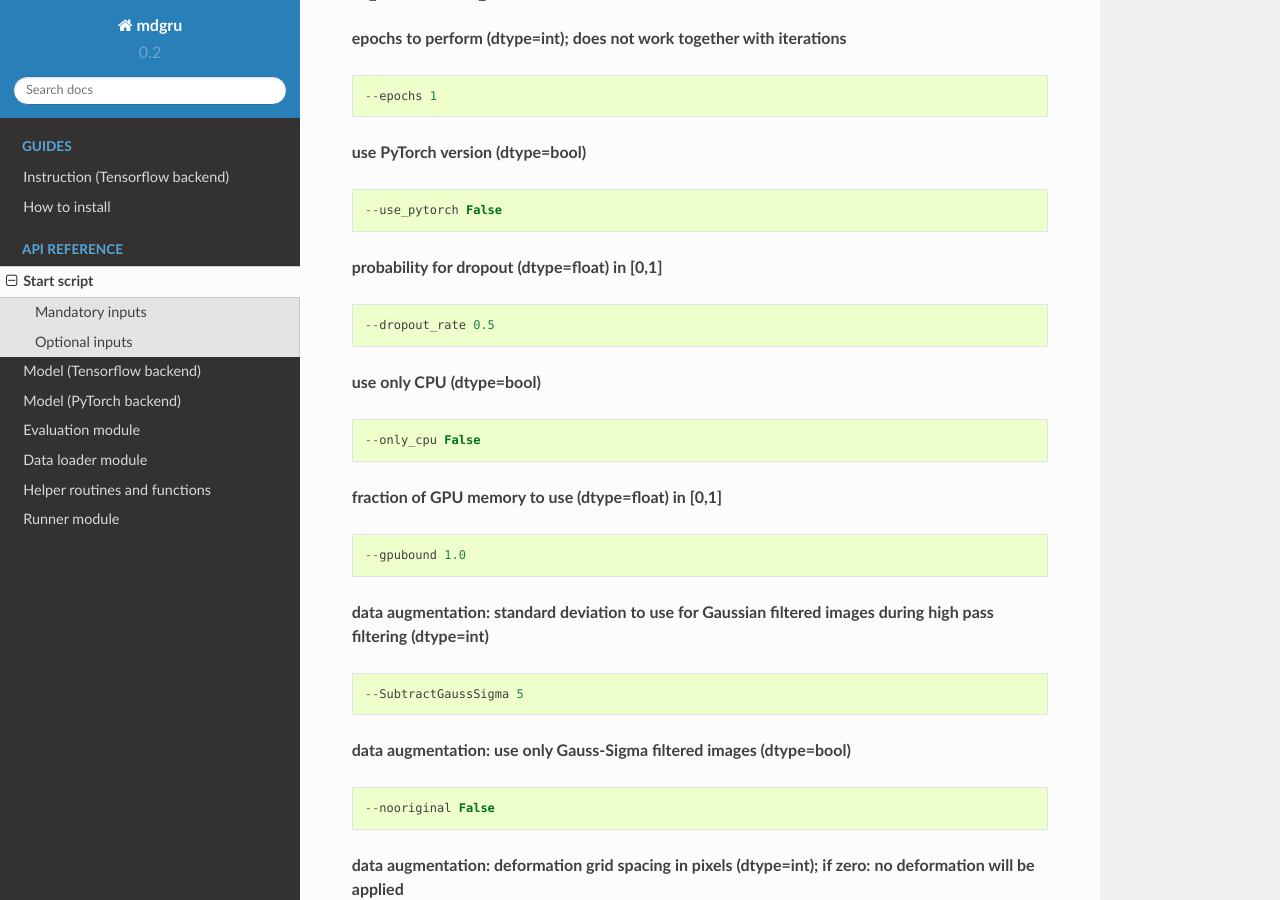
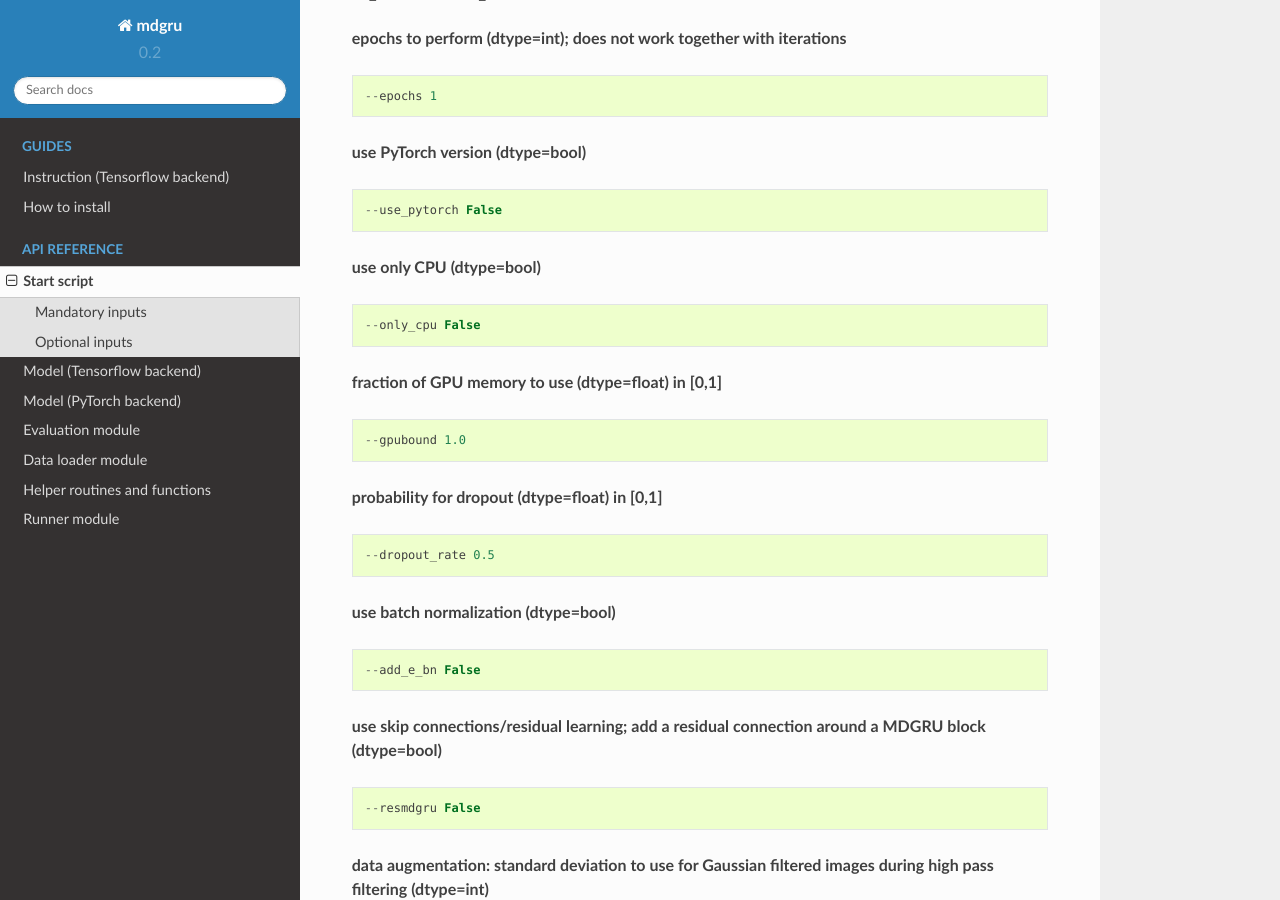
Before and after one commit to zubata88/mdgru, a Sphinx documentation site: the page built from docs/RUN_mdgru.rst, in a window 1280 px wide and 900 px high, scrolled down 1814 px. Built offline with Sphinx 7.4.7 and the Read the Docs theme 2.0.0, drawn with Linux system fonts in a browser that asks for light colours.

Commit message:
Update RUN_mdgru.rst

```diff
--- a/docs/RUN_mdgru.rst
+++ b/docs/RUN_mdgru.rst
@@ -100,6 +95,22 @@ Optional inputs
 ::
 
     --gpubound 1.0
+
+
+**probability for dropout (dtype=float) in [0,1]**
+::
+
+    --dropout_rate 0.5
+
+**use batch normalization (dtype=bool)**
+::
+
+    --add_e_bn False
+
+**use skip connections/residual learning; add a residual connection around a MDGRU block (dtype=bool)**
+::
+
+    --resmdgru False
 
 **data augmentation: standard deviation to use for Gaussian filtered images during high pass filtering (dtype=int)**
 ::
```
Also changed, not shown: other parts of docs/RUN_mdgru.rst (+0 -5 lines).
